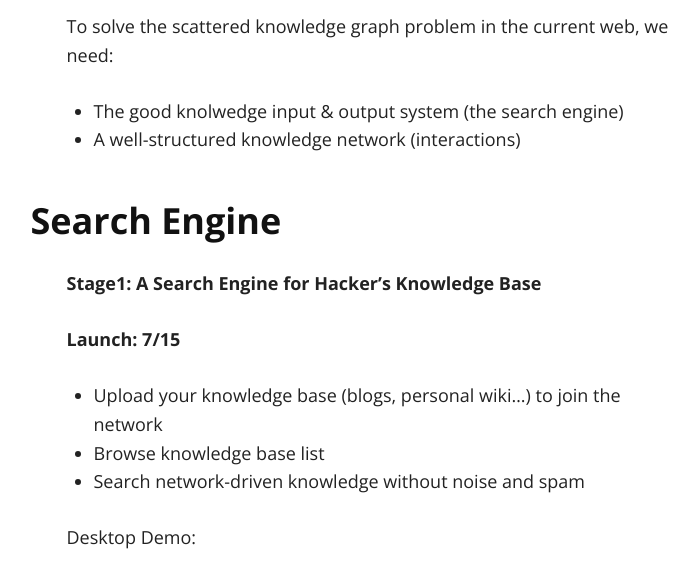
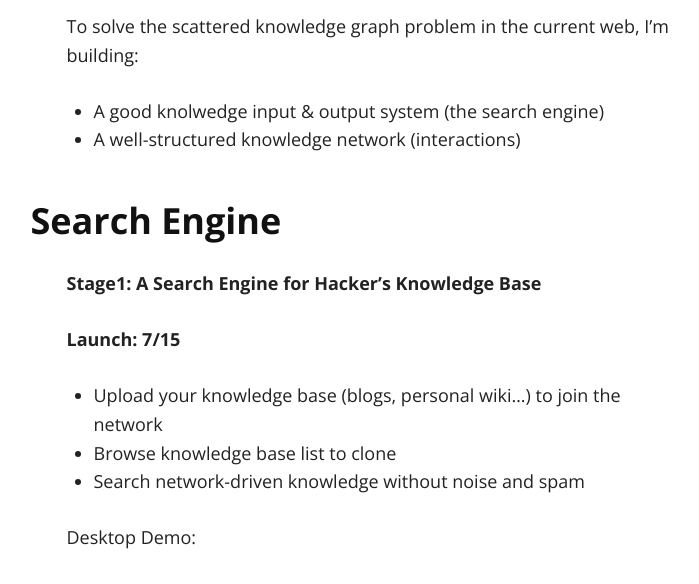
Before and after one commit to tarsmachine/tarsmachine.github.io, a Jekyll site: the page built from index.md, in a window 1280 px wide and 900 px high, scrolled down 683 px, cut to the strip 246-830 px from the top of the window. Shown: the whole strip, without its empty margins (261-960 px from the left). Built offline with Jekyll 4.4.1, drawn with Linux system fonts in a browser that asks for light colours; nearby versions of some CDN libraries.

Commit message:
Update Words

```diff
--- a/index.md
+++ b/index.md
@@ -11,9 +11,9 @@ layout: default
 
 <img src="images/infovknowledge.png" alt="sample image">
 
-To solve the scattered knowledge graph problem in the current web, we need:
+To solve the scattered knowledge graph problem in the current web, I'm building:
 
-- The good knolwedge input & output system (the search engine)
+- A good knolwedge input & output system (the search engine)
 - A well-structured knowledge network (interactions)
 
 ### Search Engine
@@ -24,7 +24,7 @@ To solve the scattered knowledge graph problem in the current web, we need:
 
 
 - Upload your knowledge base (blogs, personal wiki...) to join the network
-- Browse knowledge base list
+- Browse knowledge base list to clone
 - Search network-driven knowledge without noise and spam
 
 
```
